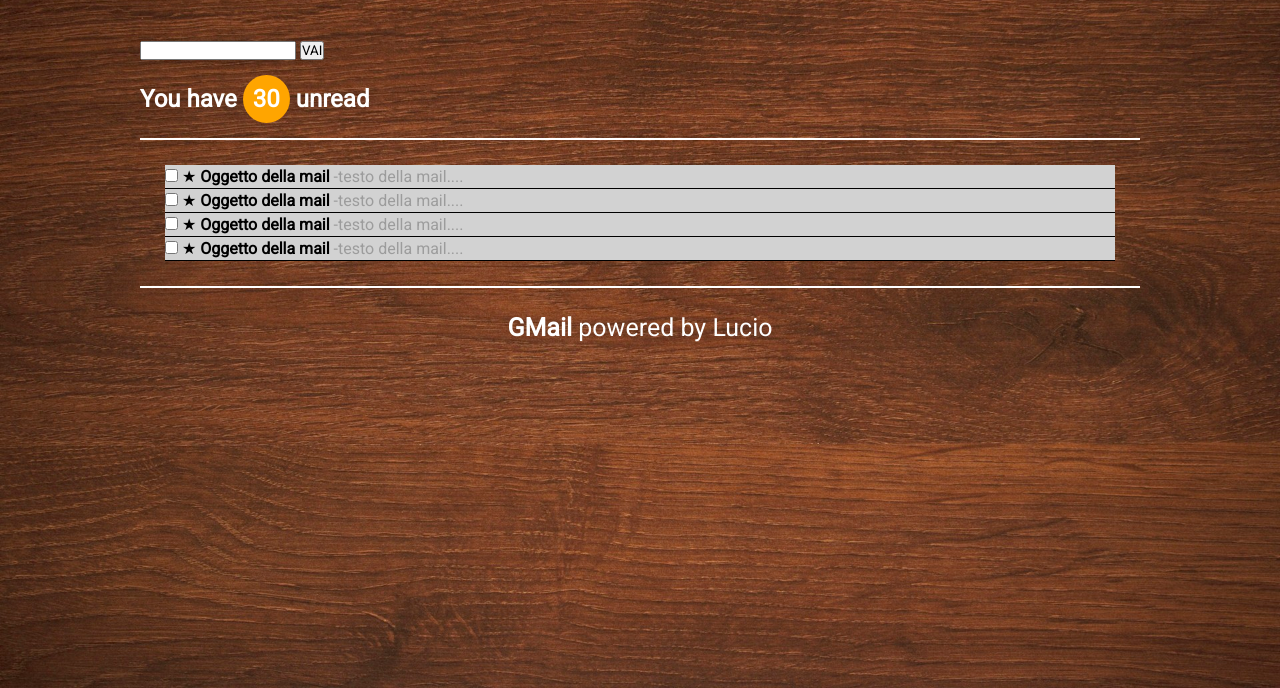
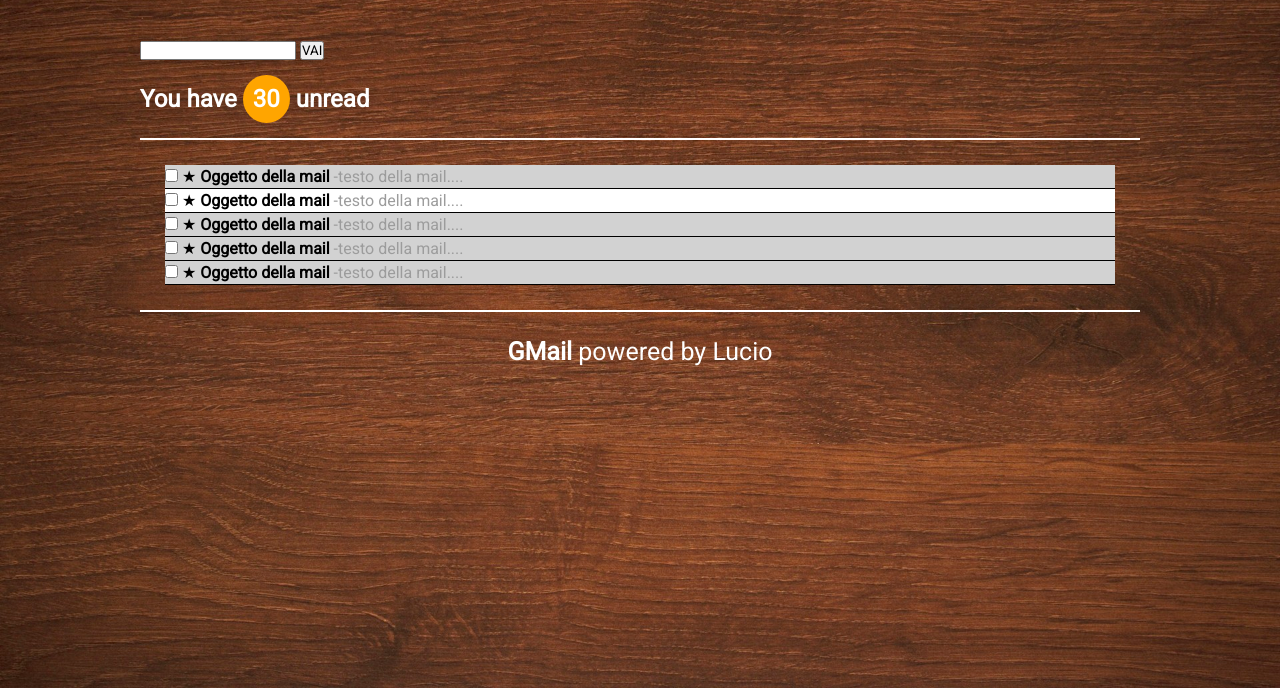
Before and after one commit to rendinel/htmlcss-gmail, a plain HTML site: page index.html in a window 1280 px wide. Shown: the part 112-800 px from the top of the page. Drawn offline with Linux system fonts and the light colour scheme.

Commit message:
aggiunta riga 5 alla tabella mail

```diff
--- a/css/master.css
+++ b/css/master.css
@@ -77,7 +77,7 @@ main{
 .rigabianca{
   background-color: #ffffff;
   border-bottom: 1px black solid;
-    padding: 2px 0px;
+  padding: 2px 0px;
 }
 
 .oggettomail{
--- a/index.html
+++ b/index.html
@@ -40,7 +40,7 @@
           <!-- fine riga 1 -->
 
           <!-- inizio riga 2 -->
-          <div class="riga">
+          <div class="rigabianca">
             <input type="checkbox">
             <span class="stella1" title="bazinga"></span>
             <span class="oggettomail">Oggetto della mail</span>
@@ -66,6 +66,16 @@
           </div>
           <!-- fine riga 4 -->
 
+          <!-- inizio riga 5 -->
+          <div class="riga">
+            <input type="checkbox">
+            <span class="stella1" title="bazinga"></span>
+            <span class="oggettomail">Oggetto della mail</span>
+            <span class="testomail">-testo della mail....</span>
+          </div>
+          <!-- fine riga 5 -->
+
+
       </main>
       <!-- fine main -->
 
```
